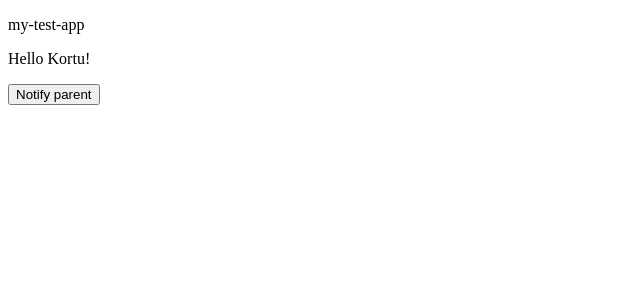
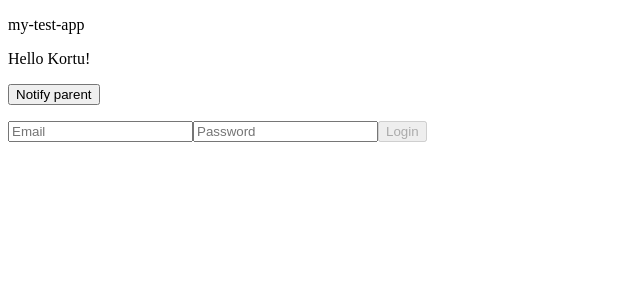
Before and after one commit to AbdulboisNigmatjonov17/first-test-app, an Angular app: page / in a window 1280 px wide. Shown: the top 300 px of the page, without its empty margins (0-640 px from the left). Built offline with nearby package versions, Linux system fonts and the light colour scheme.

Commit message:
ReactiveForm testing

```diff
--- a/src/app/app.html
+++ b/src/app/app.html
@@ -1,3 +1,4 @@
 <p>{{title}}</p>
 
 <app-parent></app-parent>
+<app-login></app-login>
--- a/src/app/app.ts
+++ b/src/app/app.ts
@@ -1,9 +1,10 @@
 import { Component } from '@angular/core';
 import { Parent } from "./components/parent/parent";
+import { Login } from './login/login';
 
 @Component({
   selector: 'app-root',
-  imports: [Parent],
+  imports: [Parent, Login],
   templateUrl: './app.html',
   styleUrl: './app.css'
 })
--- /dev/null
+++ b/src/app/login/login.html
@@ -0,0 +1,5 @@
+<form [formGroup]="loginForm" (ngSubmit)="submit()">
+    <input type="email" formControlName="email" placeholder="Email">
+    <input type="password" formControlName="password" placeholder="Password">
+    <button type="submit" [disabled]="!loginForm.valid">Login</button>
+</form>
--- /dev/null
+++ b/src/app/login/login.ts
@@ -0,0 +1,22 @@
+import { Component } from '@angular/core';
+import { FormControl, FormGroup, ReactiveFormsModule, Validators } from '@angular/forms';
+
+@Component({
+  selector: 'app-login',
+  imports: [ReactiveFormsModule],
+  templateUrl: './login.html',
+  styleUrl: './login.css'
+})
+export class Login {
+  loginForm = new FormGroup({
+    email: new FormControl('', [Validators.required, Validators.email]),
+    password: new FormControl('', [Validators.required])
+  });
+
+  submit() {
+    if (this.loginForm.valid) {
+      console.log(this.loginForm.value);
+    }
+    this.loginForm.reset();
+  }
+}
```
Also changed, not shown: src/app/login/login.css (added), 1 other file (tests, documents, lock files or other folders).
